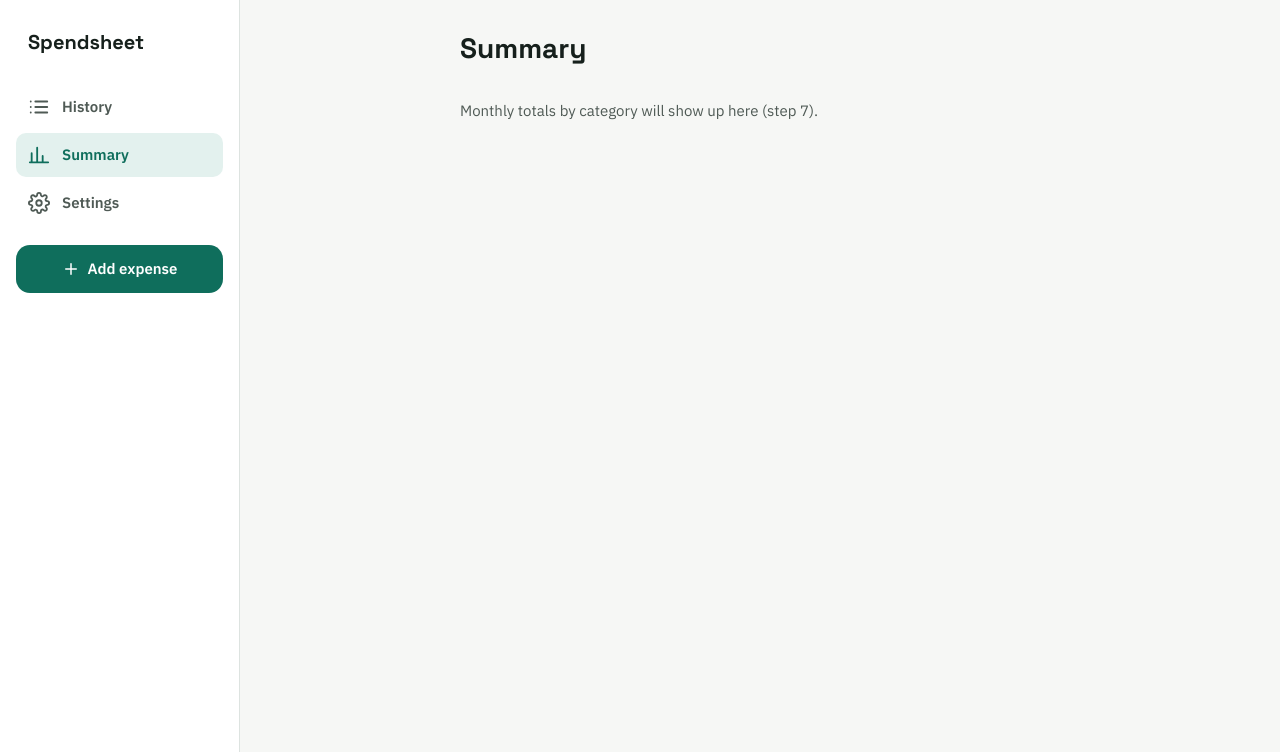
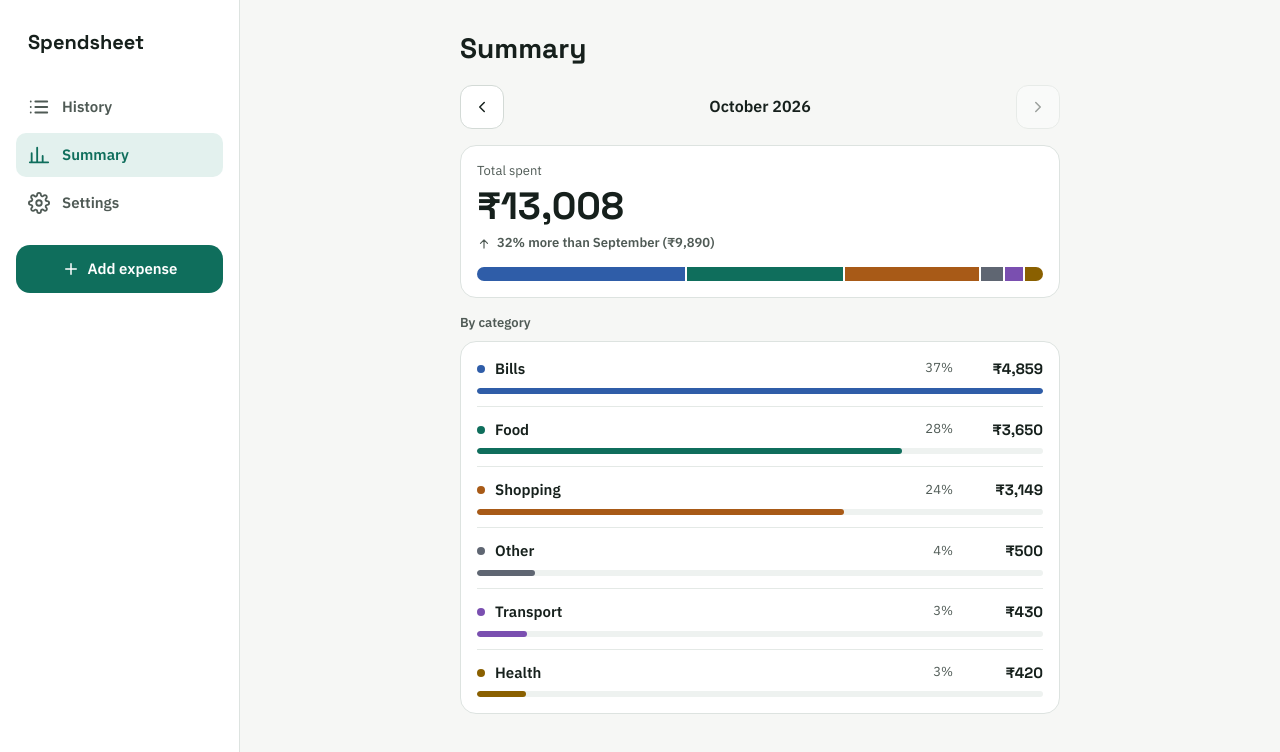
Before and after one commit to swadeshkelkar/spendsheet, a React (Vite) app: page /#/summary in a window 1280 px wide. Shown: the top 752 px of the page. Built offline with nearby package versions, Linux system fonts and the light colour scheme.

Commit message:
Build Summary screen

```diff
--- a/src/components/Icon.jsx
+++ b/src/components/Icon.jsx
@@ -4,6 +4,10 @@ const ICONS = {
   list: "M8 6h13M8 12h13M8 18h13M3 6h.01M3 12h.01M3 18h.01",
   chart: "M4 20V10M10 20V4M16 20v-7M22 20H2",
   plus: "M12 5v14M5 12h14",
+  back: "M15 6l-6 6 6 6",
+  forward: "M9 6l6 6-6 6",
+  down: "M12 5v14M6 13l6 6 6-6",
+  up: "M12 19V5M6 11l6-6 6 6",
   close: "M6 6l12 12M18 6L6 18",
   calendar: "M3 5h18v16H3zM3 10h18M8 3v4M16 3v4",
   pencil: "M4 20h4L19 9l-4-4L4 16v4z",
--- a/src/lib/dates.js
+++ b/src/lib/dates.js
@@ -60,3 +60,12 @@ export function dayLabel(iso) {
   const weekday = date.toLocaleDateString("en-IN", { weekday: "short" });
   return `${weekday} · ${dayAndMonth}`;
 }
+
+// Moves a month key forwards or backwards:
+// shiftMonth("2026-10", -1) → "2026-09", shiftMonth("2026-12", 1) → "2027-01"
+export function shiftMonth(key, delta) {
+  const [year, month] = key.split("-").map(Number);
+  // new Date handles overflow for us: month 13 becomes January of next year.
+  const date = new Date(year, month - 1 + delta, 1);
+  return `${date.getFullYear()}-${pad(date.getMonth() + 1)}`;
+}
--- a/src/lib/summary.js
+++ b/src/lib/summary.js
@@ -40,3 +40,31 @@ export function groupByDay(expenses) {
   }
   return groups.map((group) => ({ ...group, total: total(group.items) }));
 }
+
+// Spending per category, biggest first:
+// [{ id: "food", name: "Food", color: "teal", amount: 3650, percent: 34 }, ...]
+export function byCategory(expenses, categories) {
+  const monthTotal = total(expenses);
+
+  // Add up the amounts per category ID, e.g. { food: 3650, bills: 2659 }
+  const amounts = {};
+  for (const expense of expenses) {
+    const soFar = amounts[expense.categoryId] || 0; // 0 the first time we see it
+    amounts[expense.categoryId] = soFar + expense.amount;
+  }
+
+  // Turn { food: 3650, ... } into a list with names, colors and percentages.
+  // Object.entries(amounts) gives [["food", 3910], ["bills", 4859]]
+  const rows = Object.entries(amounts).map(([categoryId, amount]) => {
+    const category = categories.find((item) => item.id === categoryId);
+    return {
+      id: categoryId,
+      name: category ? category.name : "Unknown",
+      color: category ? category.color : "gray",
+      amount,
+      percent: monthTotal > 0 ? Math.round((amount / monthTotal) * 100) : 0,
+    };
+  });
+
+  return rows.sort((a, b) => b.amount - a.amount); // biggest first
+}
--- /dev/null
+++ b/src/pages/Summary.css
@@ -0,0 +1,131 @@
+/* ‹ October 2026 › */
+.month-switch {
+  display: flex;
+  align-items: center;
+  justify-content: space-between;
+}
+
+.month-name {
+  font-size: 16px;
+}
+
+.month-button {
+  width: 44px;
+  height: 44px;
+  border-radius: 12px;
+  border: 1px solid var(--border-strong);
+  background: var(--surface);
+  display: flex;
+  align-items: center;
+  justify-content: center;
+  cursor: pointer;
+}
+
+.month-button:disabled {
+  opacity: 0.4;
+  cursor: not-allowed;
+}
+
+/* Total spent card */
+.total-card {
+  display: flex;
+  flex-direction: column;
+  gap: 6px;
+}
+
+.total-label {
+  font-size: 13px;
+}
+
+.total-value {
+  font-family: var(--font-display);
+  font-size: 38px;
+  font-weight: 700;
+  line-height: 1.1;
+}
+
+.change {
+  display: flex;
+  align-items: center;
+  gap: 6px;
+  font-size: 13px;
+  font-weight: 600;
+  color: var(--text-2);
+}
+
+/* Spending less than last month is good news, so it gets the accent color. */
+.change.less {
+  color: var(--accent);
+}
+
+/* The stacked bar: colored parts side by side */
+.stack {
+  display: flex;
+  gap: 2px;
+  height: 14px;
+  margin-top: 8px;
+  border-radius: 7px;
+  overflow: hidden; /* clips the parts to the rounded ends */
+}
+
+/* By category */
+.breakdown {
+  display: flex;
+  flex-direction: column;
+  gap: 8px;
+}
+
+.breakdown-title {
+  font-family: var(--font-body);
+  font-size: 13px;
+  font-weight: 600;
+  color: var(--text-2);
+}
+
+.breakdown-list {
+  padding: 4px 16px;
+}
+
+.category-row {
+  padding: 12px 0;
+  display: flex;
+  flex-direction: column;
+  gap: 8px;
+}
+
+.category-row + .category-row {
+  border-top: 1px solid var(--divider);
+}
+
+.category-head {
+  display: flex;
+  align-items: center;
+  gap: 10px;
+  font-size: 13px;
+}
+
+.category-name {
+  flex: 1;
+  font-size: 15px;
+  font-weight: 600;
+}
+
+.category-amount {
+  min-width: 80px;
+  text-align: right;
+  font-family: var(--font-display);
+  font-size: 15px;
+  font-weight: 700;
+}
+
+.bar-track {
+  height: 6px;
+  border-radius: 3px;
+  background: var(--surface-2);
+  overflow: hidden;
+}
+
+.bar-fill {
+  height: 100%;
+  border-radius: 3px;
+}
--- a/src/pages/Summary.jsx
+++ b/src/pages/Summary.jsx
@@ -1,8 +1,143 @@
+import { useEffect, useState } from "react";
+import Icon from "../components/Icon.jsx";
+import { getCategories, getExpenses } from "../data/store.js";
+import { monthKey, monthLabel, shiftMonth, todayISO } from "../lib/dates.js";
+import { formatMoney } from "../lib/money.js";
+import { byCategory, inMonth, total } from "../lib/summary.js";
+import "./Summary.css";
+
 function Summary() {
+  const [expenses, setExpenses] = useState([]);
+  const [categories, setCategories] = useState([]);
+  const [loading, setLoading] = useState(true);
+
+  const thisMonth = monthKey(todayISO()); // e.g. "2026-10"
+  const [month, setMonth] = useState(thisMonth); // the month being shown
+
+  useEffect(() => {
+    Promise.all([getExpenses(), getCategories()]).then(
+      ([expenseList, categoryList]) => {
+        setExpenses(expenseList);
+        setCategories(categoryList);
+        setLoading(false);
+      },
+    );
+  }, []);
+
+  if (loading) {
+    return (
+      <div className="page">
+        <p className="muted">Loading…</p>
+      </div>
+    );
+  }
+
+  // Everything below is worked out from state on every draw.
+  const monthExpenses = inMonth(expenses, month);
+  const monthTotal = total(monthExpenses);
+  const rows = byCategory(monthExpenses, categories);
+  const biggest = rows.length > 0 ? rows[0].amount : 0; // rows are sorted biggest first
+
+  // Compare with the month before.
+  const previousMonth = shiftMonth(month, -1);
+  const previousTotal = total(inMonth(expenses, previousMonth));
+  const previousName = monthLabel(previousMonth).split(" ")[0]; // "September"
+  // null means "nothing to compare with" (no spending last month).
+  const change =
+    previousTotal > 0
+      ? Math.round(((monthTotal - previousTotal) / previousTotal) * 100)
+      : null;
+
+  const isCurrentMonth = month === thisMonth;
+
   return (
     <div className="page">
       <h1 className="page-title">Summary</h1>
-      <p className="muted">Monthly totals by category will show up here (step 7).</p>
+
+      <div className="month-switch">
+        <button
+          type="button"
+          className="month-button"
+          aria-label="Previous month"
+          onClick={() => setMonth(shiftMonth(month, -1))}
+        >
+          <Icon name="back" size={18} />
+        </button>
+        <strong className="month-name">{monthLabel(month)}</strong>
+        <button
+          type="button"
+          className="month-button"
+          aria-label="Next month"
+          disabled={isCurrentMonth} // no future months
+          onClick={() => setMonth(shiftMonth(month, 1))}
+        >
+          <Icon name="forward" size={18} />
+        </button>
+      </div>
+
+      <div className="card total-card">
+        <div className="muted total-label">Total spent</div>
+        <div className="total-value">{formatMoney(monthTotal)}</div>
+
+        {change !== null && (
+          <div className={change < 0 ? "change less" : "change"}>
+            <Icon name={change < 0 ? "down" : "up"} size={14} />
+            {change === 0
+              ? `Same as ${previousName}`
+              : `${Math.abs(change)}% ${change < 0 ? "less" : "more"} than ${previousName} (${formatMoney(previousTotal)})`}
+          </div>
+        )}
+
+        {/* One bar split into colored parts, one part per category. */}
+        {rows.length > 0 && (
+          <div
+            className="stack"
+            role="img"
+            aria-label={rows.map((row) => `${row.name} ${row.percent}%`).join(", ")}
+          >
+            {rows.map((row) => (
+              <span
+                key={row.id}
+                style={{
+                  width: `${(row.amount / monthTotal) * 100}%`,
+                  background: `var(--cat-${row.color})`,
+                }}
+              />
+            ))}
+          </div>
+        )}
+      </div>
+
+      <section className="breakdown">
+        <h2 className="breakdown-title">By category</h2>
+
+        {rows.length === 0 ? (
+          <div className="card muted">No spending in {monthLabel(month)}.</div>
+        ) : (
+          <div className="card breakdown-list">
+            {rows.map((row) => (
+              <div key={row.id} className="category-row">
+                <div className="category-head">
+                  <span className="dot" style={{ background: `var(--cat-${row.color})` }} />
+                  <span className="category-name">{row.name}</span>
+                  <span className="muted">{row.percent}%</span>
+                  <span className="category-amount">{formatMoney(row.amount)}</span>
+                </div>
+                {/* Bar length is relative to the biggest category, so the top one is always full. */}
+                <div className="bar-track">
+                  <div
+                    className="bar-fill"
+                    style={{
+                      width: `${(row.amount / biggest) * 100}%`,
+                      background: `var(--cat-${row.color})`,
+                    }}
+                  />
+                </div>
+              </div>
+            ))}
+          </div>
+        )}
+      </section>
     </div>
   );
 }
```
